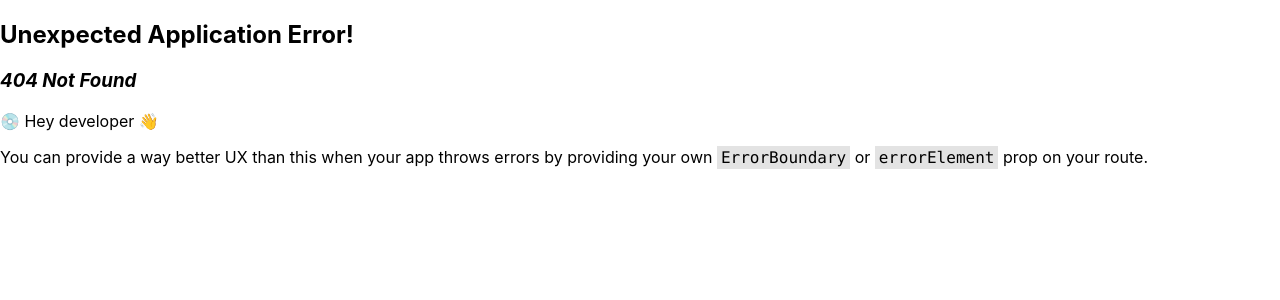
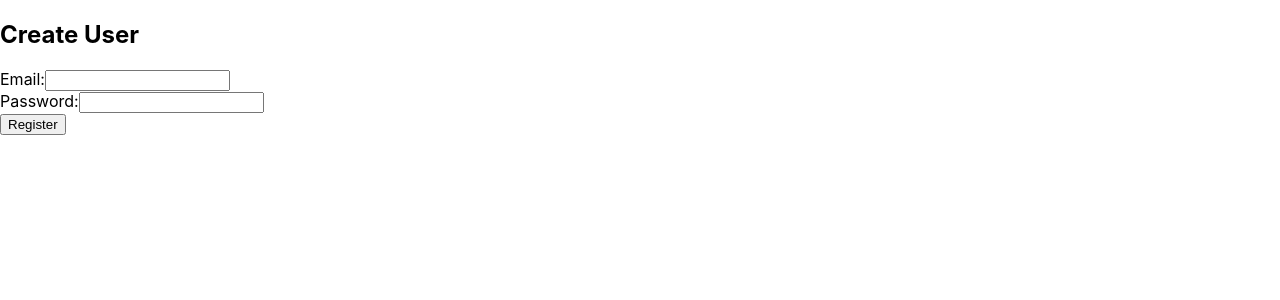
Before and after one commit to LeighVirrey/Myggblomster, a React (Create React App) app in the folder front-end/: page /register in a window 1280 px wide. Before the commit this address had no page. Shown: the top 300 px of the page. Built offline with nearby package versions, Linux system fonts and the light colour scheme.

Commit message:
register

```diff
--- /dev/null
+++ b/front-end/src/components/register/register.js
@@ -0,0 +1,68 @@
+import { useState } from "react";
+
+const Register = () => {
+    const [email, setEmail] = useState("");
+    const [password, setPassword] = useState("");
+    const [message, setMessage] = useState("");
+
+    const handleSubmit = async (e) => {
+        e.preventDefault();
+        setMessage("");
+
+        try {
+            console.log("Request Body:", { email, password, isAdmin: false });
+            const body = {
+                email : email,
+                password : password,
+                isAdmin : false
+            }
+            const response = await fetch("http://localhost:9000/register", {
+                method: "POST",
+                headers: { "Content-Type": "application/json" },
+                body: JSON.stringify(body),
+            });
+
+            if (!response.ok) throw new Error(`HTTP error! Status: ${response.status}`);
+
+            const contentType = response.headers.get("content-type");
+            const data = contentType && contentType.includes("application/json")
+                ? await response.json()
+                : await response.text();
+
+            console.log("Response Data:", data);
+        } catch (error) {
+            console.error("Fetch error:", error);
+        }
+
+    };
+
+    return (
+        <div>
+            <h2>Create User</h2>
+            <form onSubmit={handleSubmit}>
+                <div>
+                    <label>Email:</label>
+                    <input
+                        type="email"
+                        value={email}
+                        onChange={(e) => setEmail(e.target.value)}
+                        required
+                    />
+                </div>
+                <div>
+                    <label>Password:</label>
+                    <input
+                        type="password"
+                        value={password}
+                        onChange={(e) => setPassword(e.target.value)}
+                        required
+                    />
+                </div>
+                <button type="submit">Register</button>
+            </form>
+            {message && <p>{message}</p>}
+        </div>
+    );
+};
+
+export default Register;
--- a/front-end/src/index.js
+++ b/front-end/src/index.js
@@ -7,6 +7,7 @@ import { createBrowserRouter, RouterProvider } from 'react-router-dom';
 import MovieList from './components/movies/movie-list/movie-list';
 import MovieDetails from './components/movies/movie-details/movie-details';
 import UserPage from './components/profile/UsersPage';
+import Register from './components/register/register'
 const BrowserRouter = createBrowserRouter([
   {
     path : '/',
@@ -23,6 +24,10 @@ const BrowserRouter = createBrowserRouter([
   {
     path : '/users',
     element : <UserPage />
+  },
+  {
+    path : '/register',
+    element : <Register />
   }
 ]);
 
```
Also changed, not shown: 1 other file (tests, documents, lock files or other folders).
